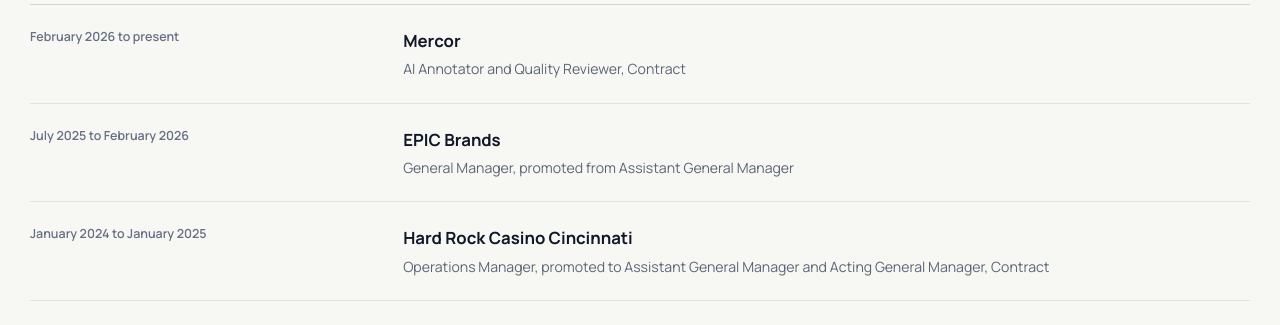
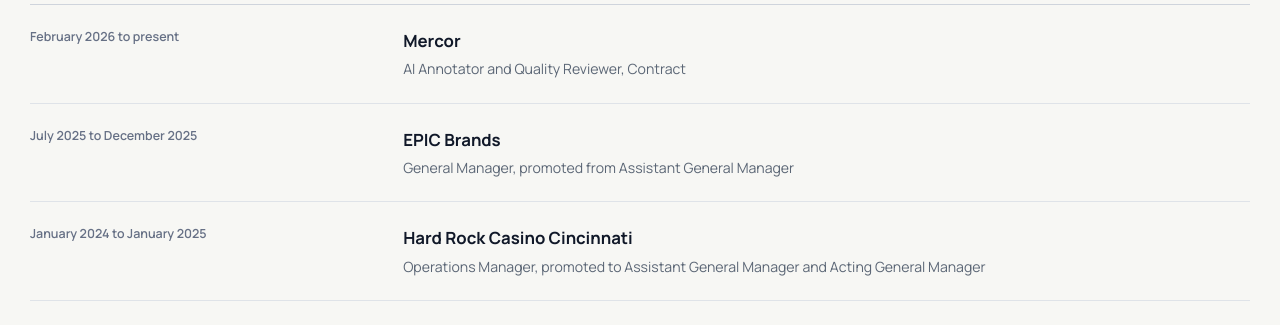
Before and after one commit to Samamak1/Samamak1.github.io, a website: page index.html in a window 1280 px wide. Shown: the part 5700-6025 px from the top of the page. Drawn offline with Linux system fonts and the light colour scheme.

Commit message:
Correct EPIC Brands end date and Hard Rock employment type

```diff
--- a/index.html
+++ b/index.html
@@ -163,8 +163,8 @@
         <div class="simple-section-head compact"><p class="simple-label">Experience</p><h2>Primary employment</h2></div>
         <div class="experience-list">
           <article><time>February 2026 to present</time><div><h3>Mercor</h3><p>AI Annotator and Quality Reviewer, Contract</p></div></article>
-          <article><time>July 2025 to February 2026</time><div><h3>EPIC Brands</h3><p>General Manager, promoted from Assistant General Manager</p></div></article>
-          <article><time>January 2024 to January 2025</time><div><h3>Hard Rock Casino Cincinnati</h3><p>Operations Manager, promoted to Assistant General Manager and Acting General Manager, Contract</p></div></article>
+          <article><time>July 2025 to December 2025</time><div><h3>EPIC Brands</h3><p>General Manager, promoted from Assistant General Manager</p></div></article>
+          <article><time>January 2024 to January 2025</time><div><h3>Hard Rock Casino Cincinnati</h3><p>Operations Manager, promoted to Assistant General Manager and Acting General Manager</p></div></article>
           <article><time>September 2022 to January 2024</time><div><h3>iTZCALi Tapas and Tequila</h3><p>Director of Operations and Launch Consultant</p></div></article>
           <article><time>March 2021 to September 2022</time><div><h3>Napoli Italian Eatery</h3><p>Opening Manager and Operations Lead</p></div></article>
           <article><time>December 2019 to December 2020</time><div><h3>MKEC Engineering</h3><p>Mechanical Design Engineer</p></div></article>
```
